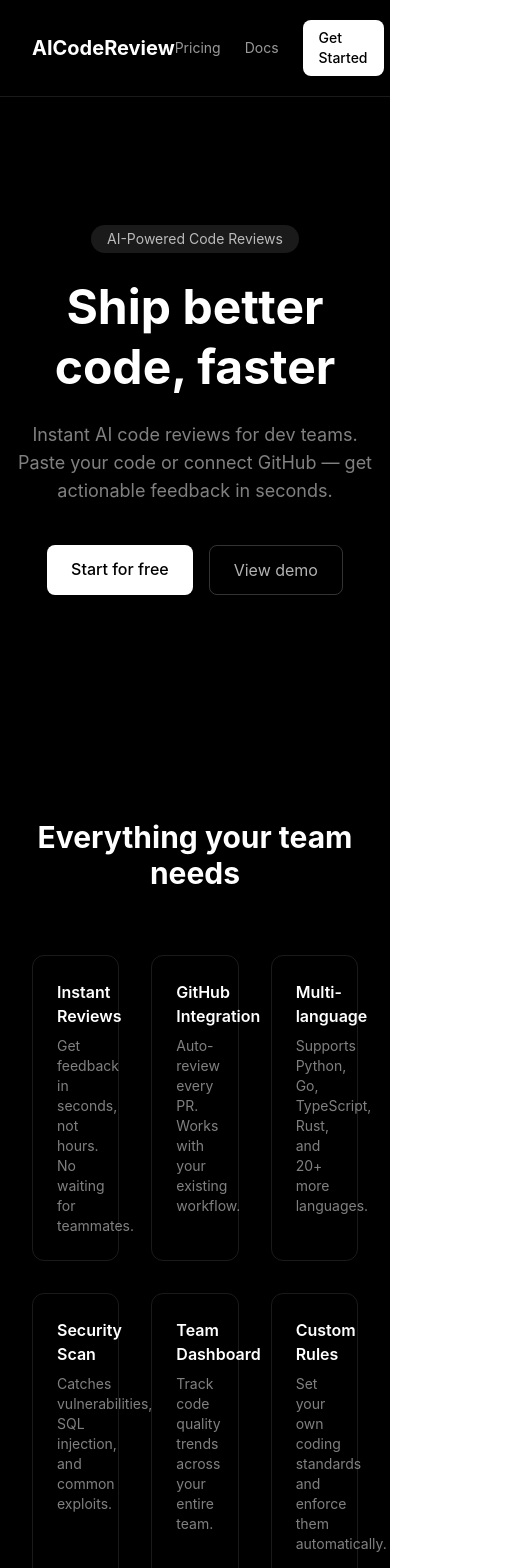
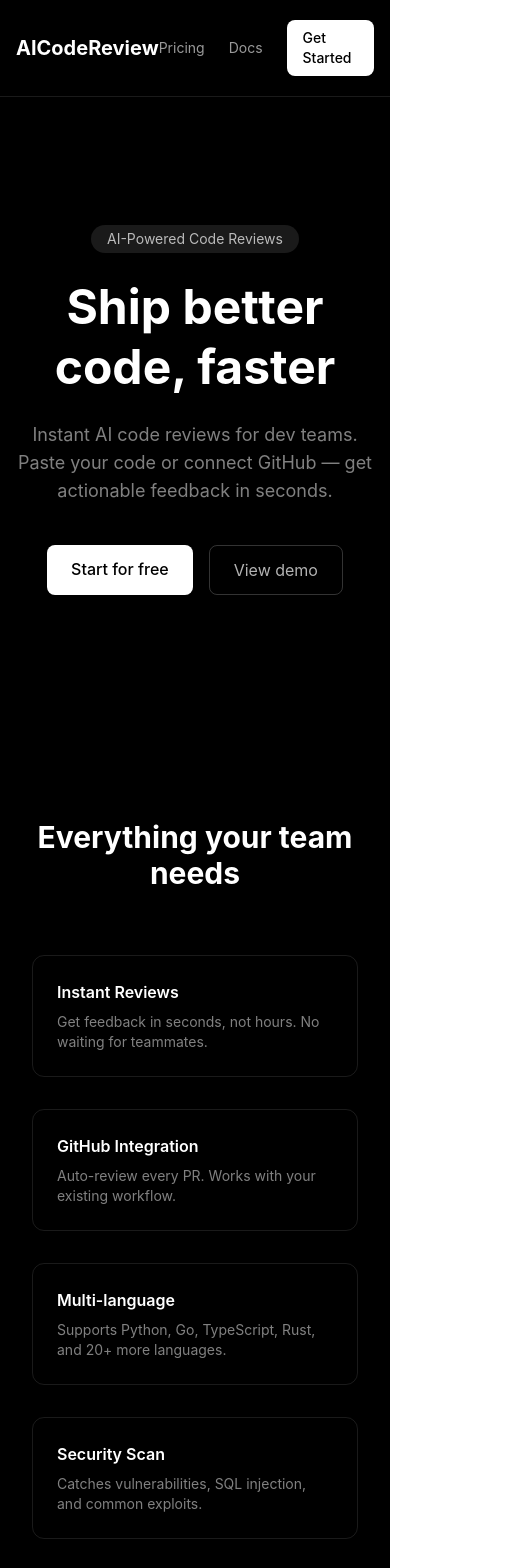
Before and after one commit to ambessh/aicodereview, a Next.js app: page / in a window 390 px wide. Shown: the top 1568 px of the page, 529 px wide, since content can reach past the window. Built offline with nearby package versions, Linux system fonts and the light colour scheme.

Commit message:
mobile ui fix 2

```diff
--- a/src/app/page.tsx
+++ b/src/app/page.tsx
@@ -3,7 +3,7 @@ export default function Home() {
   return (
     <main className="min-h-screen bg-black text-white">
       {/* Navbar */}
-      <nav className="flex items-center justify-between px-8 py-5 border-b border-white/10">
+     <nav className="flex items-center justify-between px-4 md:px-8 py-5 border-b border-white/10">
         <span className="text-xl font-bold">AICodeReview</span>
         <div className="flex items-center gap-6">
           <a href="#" className="text-sm text-white/60 hover:text-white">
@@ -50,7 +50,7 @@ export default function Home() {
         <h2 className="text-3xl font-bold text-center mb-16">
           Everything your team needs
         </h2>
-        <div className="grid grid-cols-3 gap-8">
+        <div className="grid grid-cols-1 md:grid-cols-3 gap-8">
           {[
             {
               title: "Instant Reviews",
@@ -93,7 +93,7 @@ export default function Home() {
         <p className="text-center text-white/50 mb-16">
           Start free, scale when you're ready
         </p>
-        <div className="grid grid-cols-3 gap-8">
+        <div className="grid grid-cols-1 md:grid-cols-3 gap-8">
           {[
             {
               name: "Free",
@@ -180,8 +180,8 @@ export default function Home() {
         </div>
       </section>
       {/* Footer */}
-      <footer className="border-t border-white/10 px-8 py-12">
-        <div className="max-w-6xl mx-auto flex items-center justify-between">
+      <footer className="border-t border-white/10 px-4 md:px-8 py-12">
+  <div className="max-w-6xl mx-auto flex flex-col md:flex-row items-center gap-6 md:justify-between">
           <span className="text-lg font-bold">AICodeReview</span>
           <div className="flex gap-8 text-sm text-white/40">
             <a href="#" className="hover:text-white">
```
